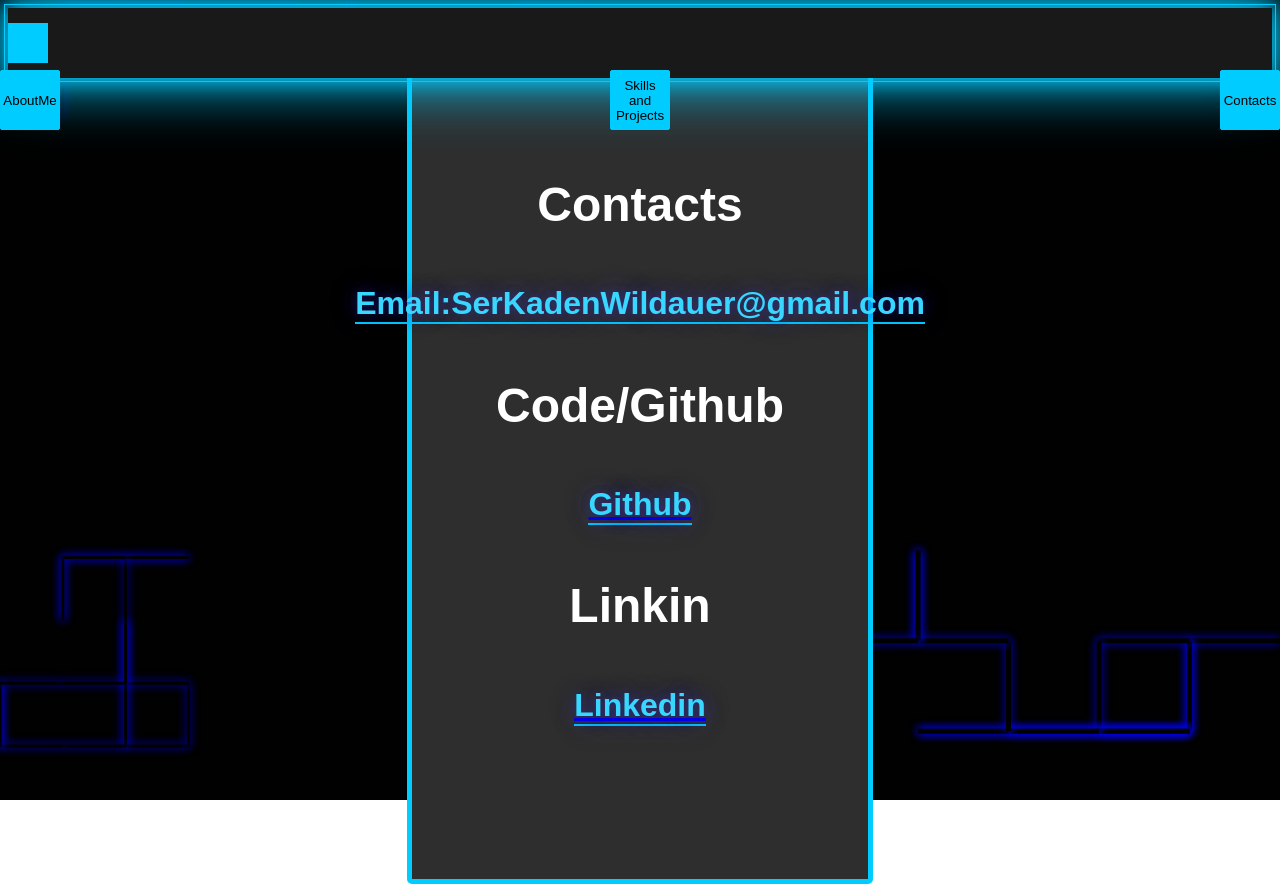
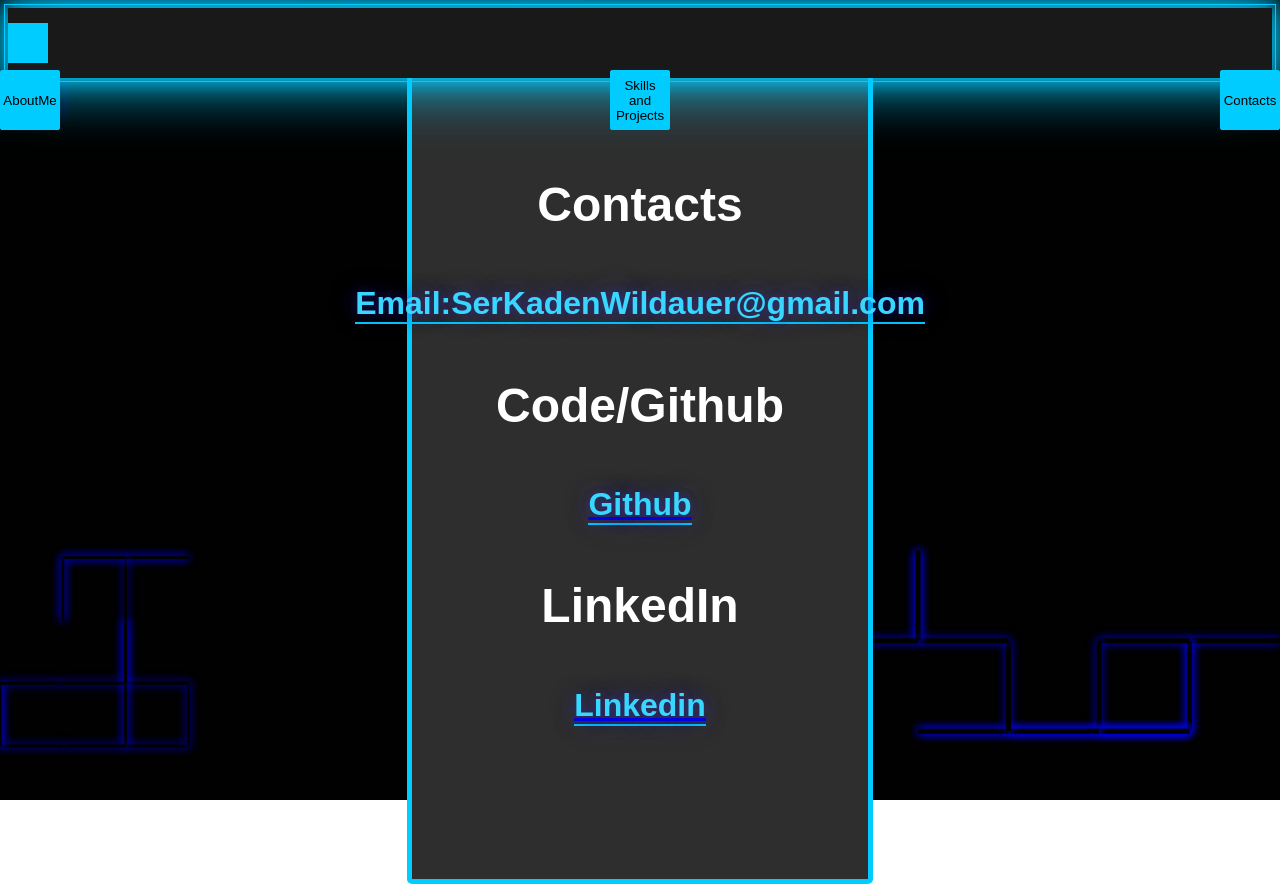
Before and after one commit to TheHeartstriker/Portfolio, a React (Vite) app in the folder Portfolio/: page /contact in a window 1280 px wide. Built offline with nearby package versions, Linux system fonts and the light colour scheme; a web font is replaced by a local one.

Commit message:
Fixed a small spelling error

```diff
--- a/Portfolio/src/Pages.jsx/Contact.jsx
+++ b/Portfolio/src/Pages.jsx/Contact.jsx
@@ -15,7 +15,7 @@ function Contact() {
           <h5>Github</h5>
         </a>
 
-        <h3>Linkin</h3>
+        <h3>LinkedIn</h3>
         <a
           href="https://www.linkedin.com/in/kaden-wildauer-155307337/"
           target="_blank"
```
